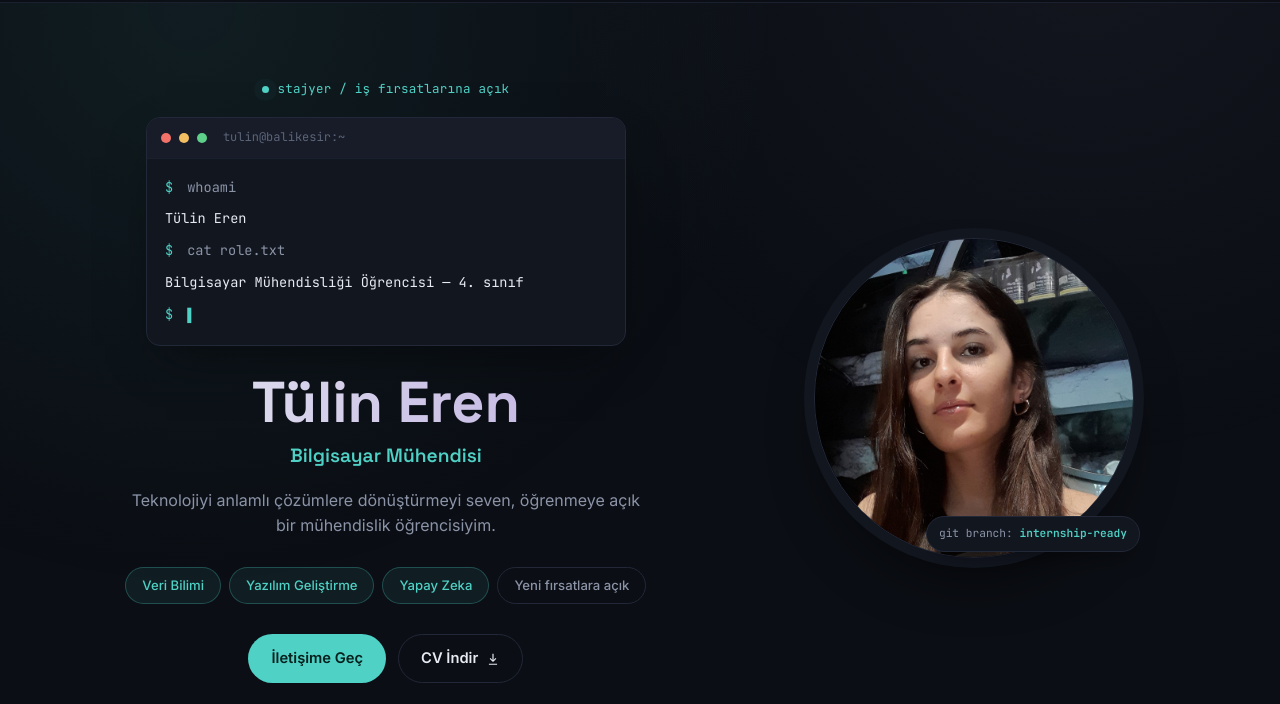
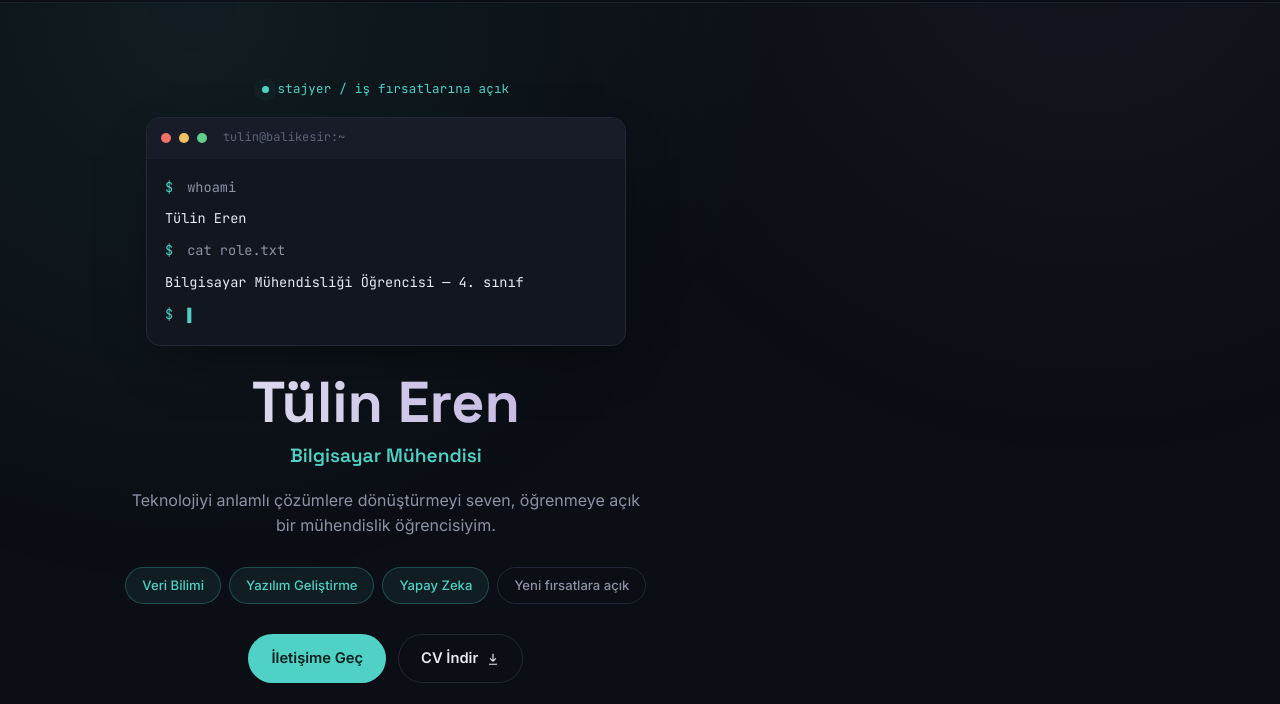
Before and after one commit to tulineren/tulineren.github.io, a plain HTML site: page index.html in a window 1280 px wide. Shown: the part 73-777 px from the top of the page. Drawn offline with Linux system fonts and the light colour scheme.

Commit message:
fotoğraf kaldırıldı

```diff
--- a/index.html
+++ b/index.html
@@ -97,13 +97,6 @@
           <a href="https://github.com/tulineren" target="_blank" rel="noopener">github.com/tulineren</a>
           <span class="sep">·</span>
           <a href="https://www.linkedin.com/in/tulineren/" target="_blank" rel="noopener">linkedin.com/in/tulineren</a>
-        </div>
-      </div>
-
-      <div class="hero-photo-wrap">
-        <div class="photo-frame">
-          <img src="assets/tulin-eren.png" alt="Tülin Eren" class="hero-photo">
-          <span class="badge-chip mono">git branch: <b>internship-ready</b></span>
         </div>
       </div>
     </div>
```
Also changed, not shown: assets/tulin-eren.png (deleted).
